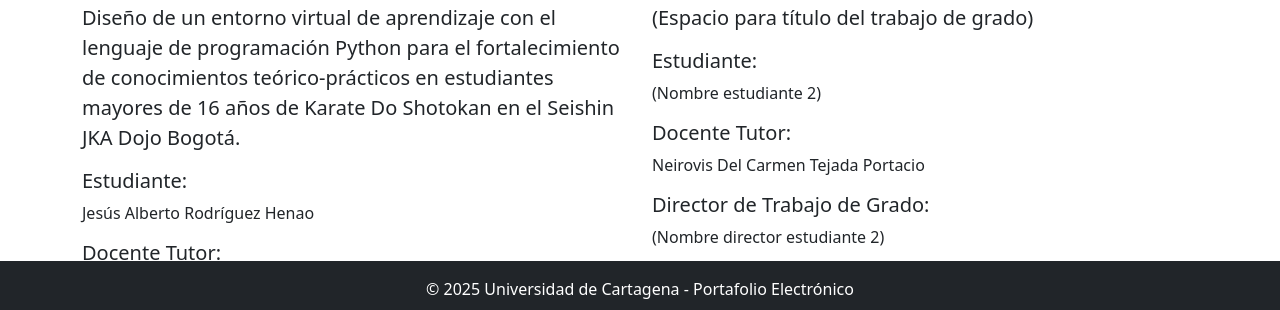
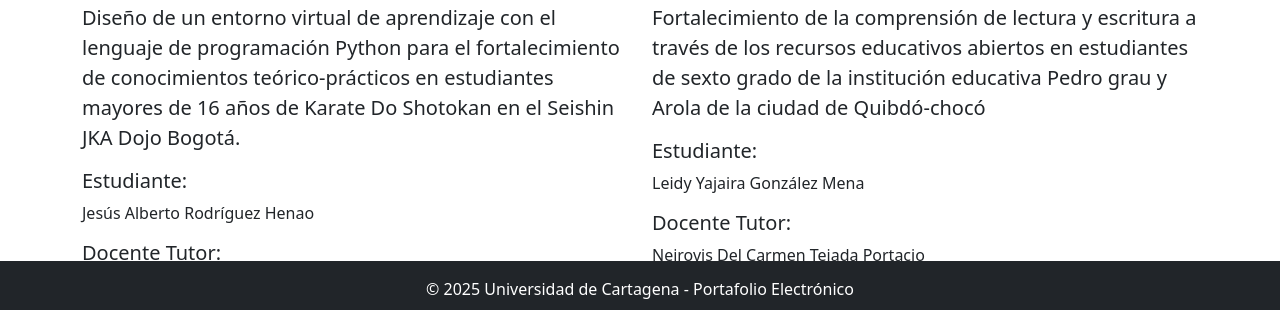
Before and after one commit to jarh1992/dcred, a plain HTML site: page index.html in a window 1280 px wide. Shown: the part 467-777 px from the top of the page. Drawn offline with Linux system fonts and the light colour scheme.

Commit message:
added estudiante 2 info

```diff
--- a/index.html
+++ b/index.html
@@ -58,13 +58,13 @@
       </div>
       <div class="col-md-6">
         <h1 class="fw-bold">Trabajo de Grado</h1>
-        <p class="lead"><b>(Espacio para título del trabajo de grado)</b></p>
+        <p class="lead"><b>Fortalecimiento de la comprensión de lectura y escritura a través de los recursos educativos abiertos en estudiantes de sexto grado de la institución educativa Pedro grau y Arola de la ciudad de Quibdó-chocó</b></p>
         <h5>Estudiante:</h5>
-        <p>(Nombre estudiante 2)</p>
+        <p>Leidy Yajaira González Mena</p>
         <h5>Docente Tutor:</h5>
         <p>Neirovis Del Carmen Tejada Portacio</p>
         <h5>Director de Trabajo de Grado:</h5>
-        <p>(Nombre director estudiante 2)</p>
+        <p>Dajer Pérez Mario Carmelo</p>
       </div>
     </div>
 
```
